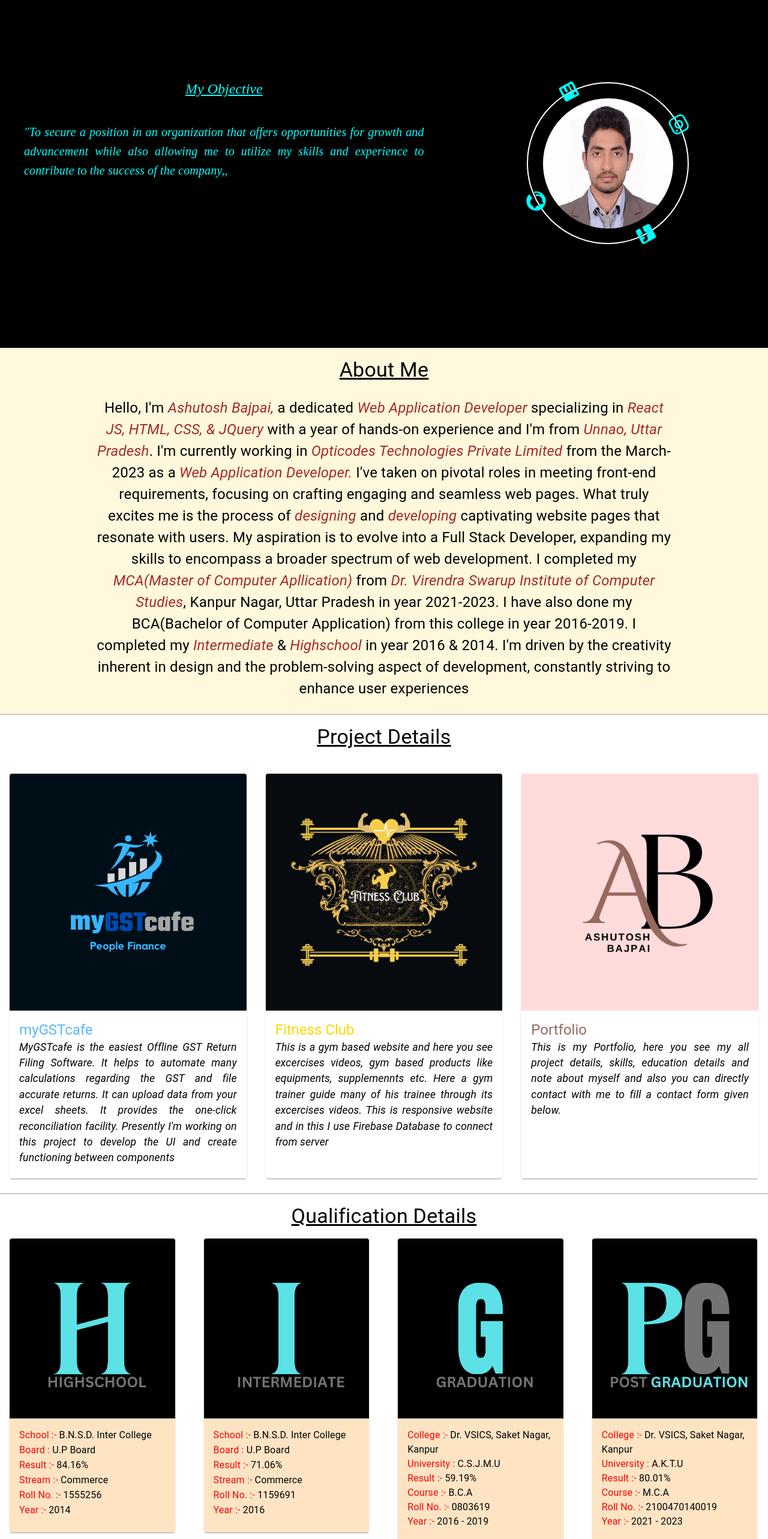
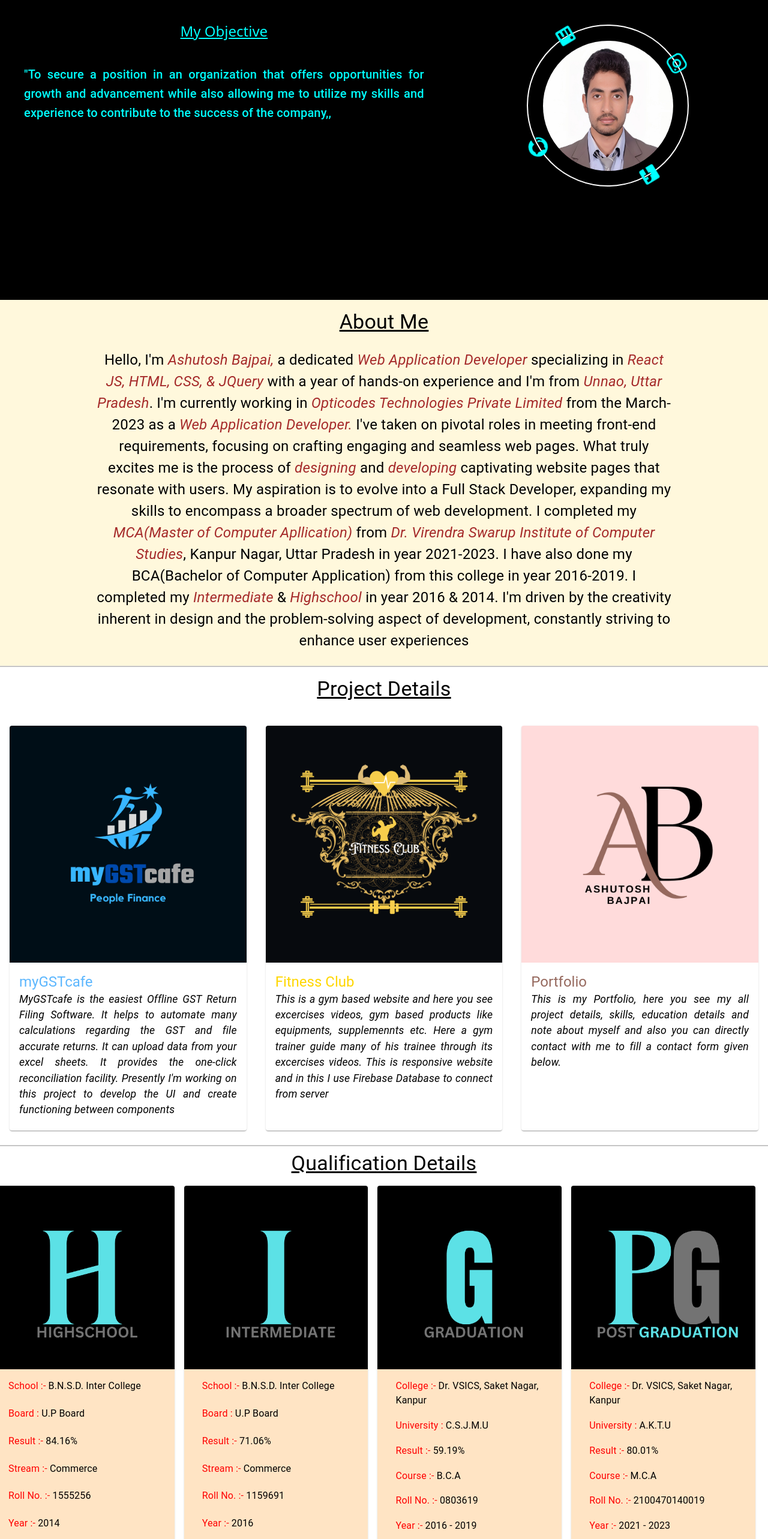
Before and after one commit to ashuBajpai999/portfolio, a React (Create React App) app: page / in a window 1280 px wide. Shown: the part 220-2786 px from the top of the page at 60% size. Built offline with nearby package versions, Linux system fonts and the light colour scheme.

Commit message:
work on fix some issues

```diff
--- a/src/App.css
+++ b/src/App.css
@@ -1,6 +1,5 @@
 .main {
   background-color: black;
-  height: 100vh;
 }
 .main1 {
   color: aqua;
@@ -200,8 +199,8 @@
 }
 
 .decorative {
-  margin: 0px 20px 0px 20px;
-  text-align: start;
+  margin: 0px 14px 0px 14px !important;
+  text-align: start !important;
 }
 
 .hu {
@@ -216,3 +215,10 @@
 .contentSpan {
   color: black;
 }
+
+.qualificationCardHandler {
+  margin-bottom: 16px !important;
+  padding-left: 0 !important;
+  display: flex !important;
+  justify-content: center !important;
+}
--- a/src/Modules/ContactPage.js
+++ b/src/Modules/ContactPage.js
@@ -19,10 +19,10 @@ const ContactPage = () => {
           Contact Me
         </Typography>
       </Grid>
-      <Grid item md={12}>
+      <Grid item md={12} sm={12} xs={12}>
         <Grid container display="flex">
-          <Grid item md={5} margin={4}>
-            <Typography variant="h1">Let's Connect With Chat</Typography>
+          <Grid item md={5} sm={5} xs={12} margin={2}>
+            <Typography variant="h2">Let's Connect With Chat</Typography>
           </Grid>
           <Grid item md={5}>
             <Grid container display="inherit" flexDirection="column">
--- a/src/Modules/Home.js
+++ b/src/Modules/Home.js
@@ -1,12 +1,12 @@
-import { Grid, Typography } from "@mui/material";
 import FacebookIcon from "@mui/icons-material/Facebook";
 import GitHubIcon from "@mui/icons-material/GitHub";
 import InstagramIcon from "@mui/icons-material/Instagram";
 import LinkedInIcon from "@mui/icons-material/LinkedIn";
+import { Grid, Typography } from "@mui/material";
 import React from "react";
 // import img from "../image/profileImage.png";
+import "../App.css";
 import img from "../image/ashutosh.png";
-import "../App.css";
 
 const Home = () => {
   const handleClick = (icon) => {
@@ -34,7 +34,11 @@ const Home = () => {
     }
   };
   return (
-    <Grid container className="main1">
+    <Grid
+      container
+      className="main1"
+      sx={{ aspectRatio: { md: 2 / 1, sm: 1, xs: 1 } }}
+    >
       <Grid item md={7} xs={12} sm={7} className="objective">
         <Typography
           variant="h5"
@@ -42,8 +46,7 @@ const Home = () => {
             display: "flex",
             justifyContent: "center",
             alignItems: "center",
-            fontStyle: "italic",
-            fontFamily: "cursive",
+            fontFamily: "sans",
             textDecoration: "underline",
           }}
         >
@@ -53,9 +56,7 @@ const Home = () => {
           variant="h6"
           sx={{
             margin: "2.5rem",
-            fontStyle: "italic",
             textAlign: "justify",
-            fontFamily: "cursive",
           }}
         >
           "To secure a position in an organization that offers opportunities for
--- a/src/Modules/Qualification.js
+++ b/src/Modules/Qualification.js
@@ -49,10 +49,14 @@ const Qualification = () => {
     },
   ];
   return (
-    <Grid container spacing={2} id="Qualification">
+    <Grid container spacing={2} columnGap={2} id="Qualification">
       <Grid item md={12} xs={12} sm={12}>
         <Typography
-          sx={{ textAlign: "center", textDecoration: "underline", mt: 2 }}
+          sx={{
+            textAlign: "center",
+            textDecoration: "underline",
+            mt: 1,
+          }}
           variant="h4"
         >
           Qualification Details
@@ -62,34 +66,26 @@ const Qualification = () => {
         return (
           <Grid
             item
-            md={2.7}
+            md={2.84}
             xs={12}
-            sm={5}
-            marginTop={0}
-            marginBottom={3}
-            marginLeft={2}
-            marginRight={2}
+            sm={5.843}
             key={index}
+            className="qualificationCardHandler"
           >
             <Card
               sx={{
-                maxWidth: { md: 320, xs: 330, sm: 500 },
-                mr: { md: "auto", xs: "auto", sm: "auto" },
-                ml: { md: "auto", xs: "auto", sm: "auto" },
+                width: { md: 320, xs: 330, sm: 300 },
               }}
             >
               <CardMedia
                 image={data.path}
                 sx={{
-                  height: { md: 300, xs: 330, sm: 430 },
+                  aspectRatio: 1,
                 }}
               ></CardMedia>
               <CardContent
                 sx={{
-                  maxWidth: { md: 320, xs: 330, sm: 500 },
-                  minHeight: { md: 150, xs: 150, sm: 150 },
-                  mr: { md: "auto", xs: "auto", sm: "auto" },
-                  ml: { md: "auto", xs: "auto", sm: "auto" },
+                  aspectRatio: 1,
                 }}
                 className="hu"
               >
```
